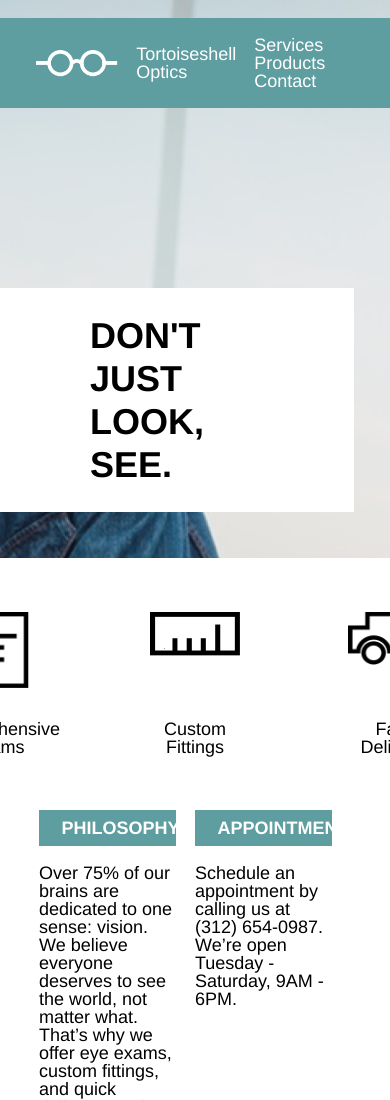
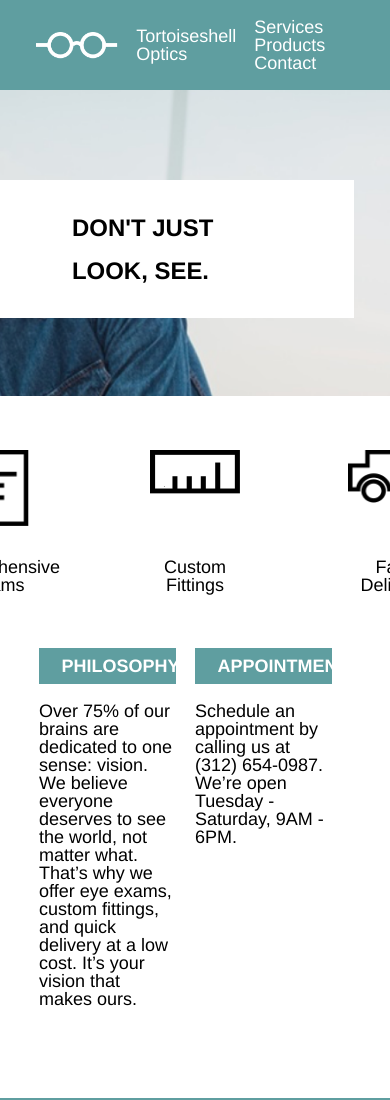
Before and after one commit to CA-lancem/tortoiseshell-optics, a plain HTML site: page index.html in a window 390 px wide. Shown: the top 1100 px of the page. Drawn offline with Linux system fonts and the light colour scheme.

Commit message:
Apply Tablet CSS styling

```diff
--- a/resources/css/style.css
+++ b/resources/css/style.css
@@ -76,6 +76,27 @@ h1 {
   margin: 0.67rem 0;
 }
 
+@media only screen and (max-width: 1024px) {
+  header {
+    padding-top: 0;
+    height: 22rem;
+  }
+
+  nav {
+    max-width: 100%;
+  }
+
+  .main-banner {
+    padding: 0.75rem 4rem;
+    margin-top: 5rem;
+    margin-right: 2rem;
+  }
+
+  h1 {
+    font-size: 1.33rem;
+  }
+}
+
 .supporting {
   display: flex;
   justify-content: center;
```
